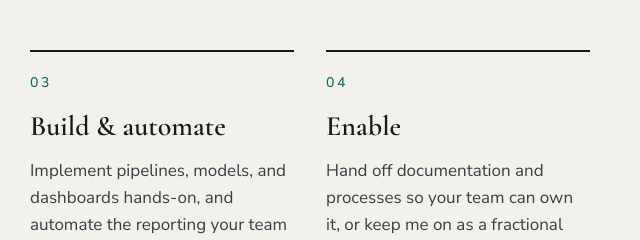
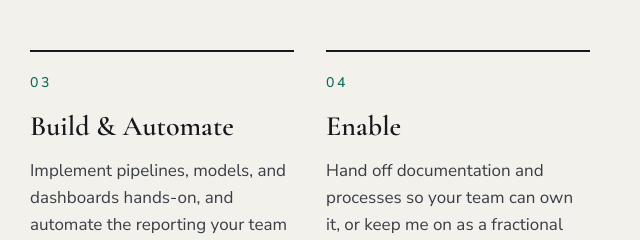
Before and after one commit to J-Scott-Strategy/website, a plain HTML site: page index.html in a window 1280 px wide. Shown: the part 2375-2615 px from the top of the page, 626-1266 px from the left. Drawn offline with Linux system fonts and the light colour scheme.

Commit message:
Correct capitalization in step 3 heading

```diff
--- a/index.html
+++ b/index.html
@@ -424,7 +424,7 @@ nav a.cta{background:var(--ink);color:var(--ground);padding:12px 18px;font-weigh
   <ol class="grid steps">
     <li><div class="mono">01</div><h3>Assess</h3><p>Review your systems, data flows, and the decisions leadership needs to make. Identify where the data falls short.</p></li>
     <li><div class="mono">02</div><h3>Architect</h3><p>Design the target data model, stack, and metric definitions, with a phased roadmap tied to business priorities.</p></li>
-    <li><div class="mono">03</div><h3>Build &amp; automate</h3><p>Implement pipelines, models, and dashboards hands-on, and automate the reporting your team does by hand today.</p></li>
+    <li><div class="mono">03</div><h3>Build &amp; Automate</h3><p>Implement pipelines, models, and dashboards hands-on, and automate the reporting your team does by hand today.</p></li>
     <li><div class="mono">04</div><h3>Enable</h3><p>Hand off documentation and processes so your team can own it, or keep me on as a fractional leader.</p></li>
   </ol>
 </section>
```
